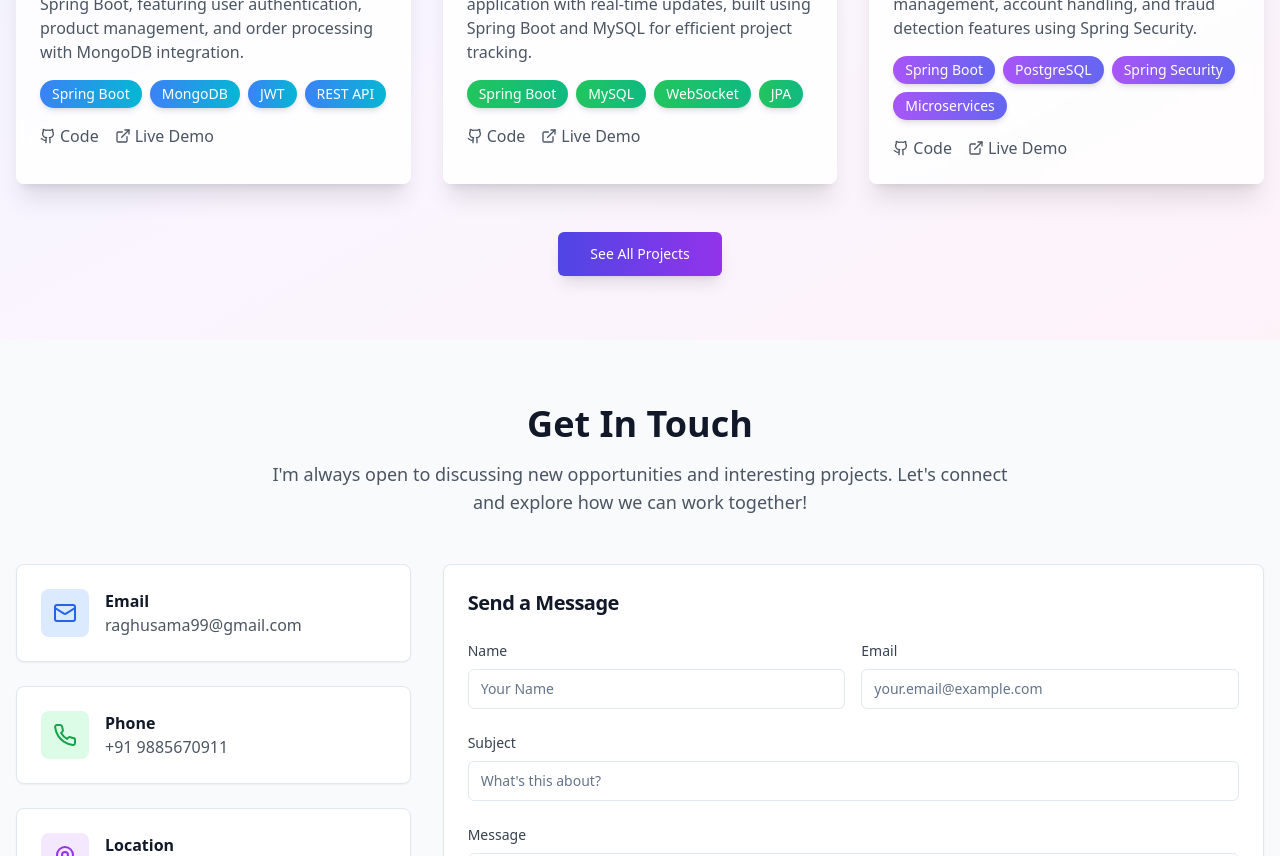
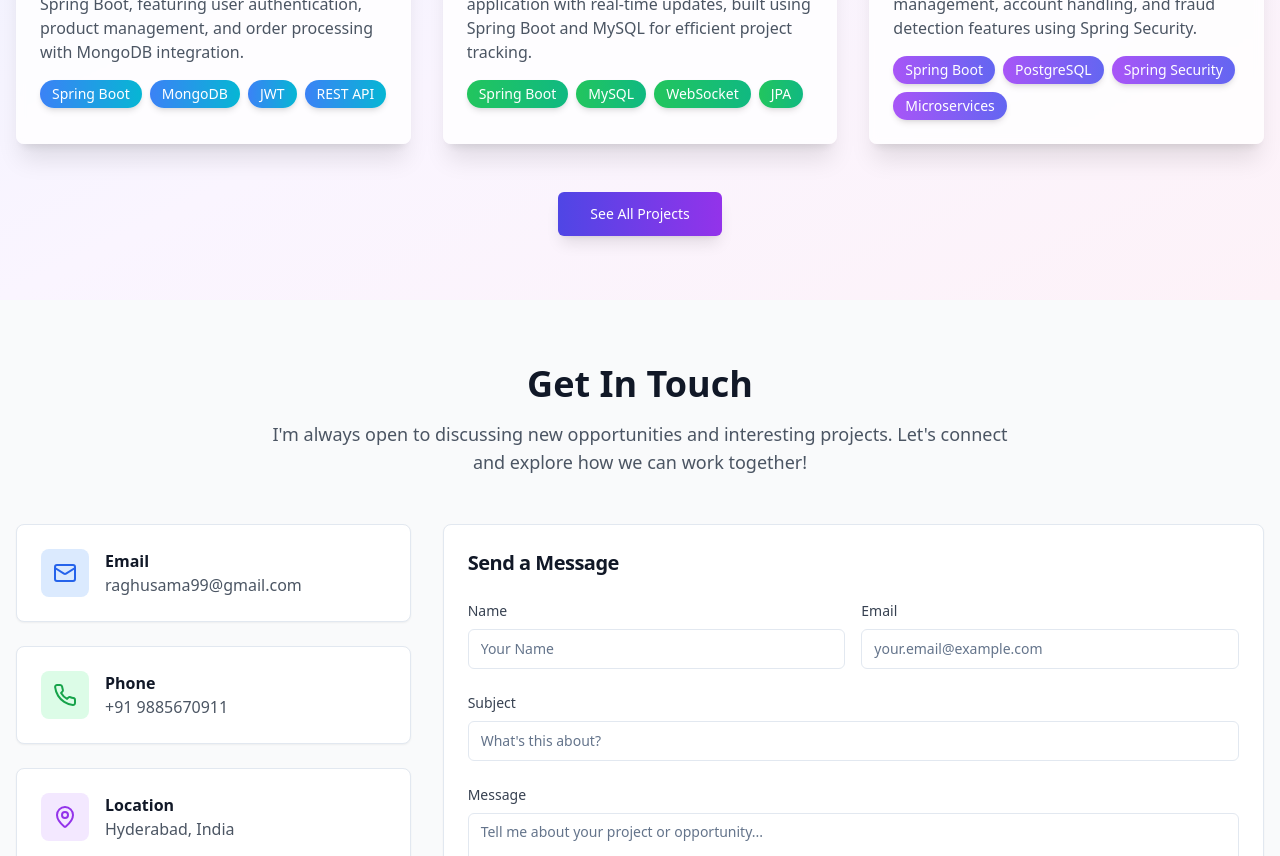
Before and after one commit to RaghuSama-Git/personal-portfolio-frontend, a React (Vite) app: page / in a window 1280 px wide. Shown: the part 4800-5656 px from the top of the page. Built offline with nearby package versions, Linux system fonts and the light colour scheme.

Commit message:
Remove live and code options
Removed live demo and code links from the projects section.

```diff
--- a/src/components/Projects.tsx
+++ b/src/components/Projects.tsx
@@ -1,7 +1,6 @@
 
 import { Button } from "@/components/ui/button";
 import { Card, CardContent, CardHeader, CardTitle } from "@/components/ui/card";
-import { Github, ExternalLink } from "lucide-react";
 import { useNavigate } from "react-router-dom";
 
 const Projects = () => {
@@ -12,24 +11,18 @@ const Projects = () => {
       title: "E-Commerce Backend API",
       description: "A robust e-commerce backend built with Spring Boot, featuring user authentication, product management, and order processing with MongoDB integration.",
       technologies: ["Spring Boot", "MongoDB", "JWT", "REST API"],
-      githubUrl: "https://github.com/example/ecommerce-api",
-      liveUrl: "https://ecommerce-api.example.com",
       gradient: "from-blue-500 to-cyan-500"
     },
     {
       title: "Task Management System",
       description: "A comprehensive task management application with real-time updates, built using Spring Boot and MySQL for efficient project tracking.",
       technologies: ["Spring Boot", "MySQL", "WebSocket", "JPA"],
-      githubUrl: "https://github.com/example/task-manager",
-      liveUrl: "https://taskmanager.example.com",
       gradient: "from-green-500 to-emerald-500"
     },
     {
       title: "Banking Application",
       description: "Secure banking application with transaction management, account handling, and fraud detection features using Spring Security.",
       technologies: ["Spring Boot", "PostgreSQL", "Spring Security", "Microservices"],
-      githubUrl: "https://github.com/example/banking-app",
-      liveUrl: "https://banking.example.com",
       gradient: "from-purple-500 to-indigo-500"
     }
   ];
@@ -56,7 +49,7 @@ const Projects = () => {
               </CardHeader>
               <CardContent>
                 <p className="text-gray-600 mb-4">{project.description}</p>
-                <div className="flex flex-wrap gap-2 mb-4">
+                <div className="flex flex-wrap gap-2">
                   {project.technologies.map((tech, techIndex) => (
                     <span
                       key={techIndex}
@@ -65,26 +58,6 @@ const Projects = () => {
                       {tech}
                     </span>
                   ))}
-                </div>
-                <div className="flex gap-4">
-                  <a
-                    href={project.githubUrl}
-                    className="flex items-center text-gray-600 hover:text-indigo-600 transition-colors font-medium"
-                    target="_blank"
-                    rel="noopener noreferrer"
-                  >
-                    <Github className="h-4 w-4 mr-1" />
-                    Code
-                  </a>
-                  <a
-                    href={project.liveUrl}
-                    className="flex items-center text-gray-600 hover:text-purple-600 transition-colors font-medium"
-                    target="_blank"
-                    rel="noopener noreferrer"
-                  >
-                    <ExternalLink className="h-4 w-4 mr-1" />
-                    Live Demo
-                  </a>
                 </div>
               </CardContent>
             </Card>
--- a/src/pages/Projects.tsx
+++ b/src/pages/Projects.tsx
@@ -1,7 +1,7 @@
 
 import { Button } from "@/components/ui/button";
 import { Card, CardContent, CardHeader, CardTitle } from "@/components/ui/card";
-import { Github, ExternalLink, ArrowLeft } from "lucide-react";
+import { ArrowLeft } from "lucide-react";
 import { useNavigate } from "react-router-dom";
 import Navigation from "@/components/Navigation";
 
@@ -12,44 +12,32 @@ const ProjectsPage = () => {
     {
       title: "E-Commerce Backend API",
       description: "A robust e-commerce backend built with Spring Boot, featuring user authentication, product management, and order processing with MongoDB integration.",
-      technologies: ["Spring Boot", "MongoDB", "JWT", "REST API"],
-      githubUrl: "https://github.com/example/ecommerce-api",
-      liveUrl: "https://ecommerce-api.example.com"
+      technologies: ["Spring Boot", "MongoDB", "JWT", "REST API"]
     },
     {
       title: "Task Management System",
       description: "A comprehensive task management application with real-time updates, built using Spring Boot and MySQL for efficient project tracking.",
-      technologies: ["Spring Boot", "MySQL", "WebSocket", "JPA"],
-      githubUrl: "https://github.com/example/task-manager",
-      liveUrl: "https://taskmanager.example.com"
+      technologies: ["Spring Boot", "MySQL", "WebSocket", "JPA"]
     },
     {
       title: "Banking Application",
       description: "Secure banking application with transaction management, account handling, and fraud detection features using Spring Security.",
-      technologies: ["Spring Boot", "PostgreSQL", "Spring Security", "Microservices"],
-      githubUrl: "https://github.com/example/banking-app",
-      liveUrl: "https://banking.example.com"
+      technologies: ["Spring Boot", "PostgreSQL", "Spring Security", "Microservices"]
     },
     {
       title: "Social Media Analytics",
       description: "Real-time social media analytics platform with data visualization and sentiment analysis using Spring Boot and Apache Kafka.",
-      technologies: ["Spring Boot", "Apache Kafka", "Redis", "Chart.js"],
-      githubUrl: "https://github.com/example/social-analytics",
-      liveUrl: "https://analytics.example.com"
+      technologies: ["Spring Boot", "Apache Kafka", "Redis", "Chart.js"]
     },
     {
       title: "Inventory Management System",
       description: "Enterprise-level inventory management system with barcode scanning, automated alerts, and comprehensive reporting features.",
-      technologies: ["Spring Boot", "MySQL", "JasperReports", "Thymeleaf"],
-      githubUrl: "https://github.com/example/inventory-system",
-      liveUrl: "https://inventory.example.com"
+      technologies: ["Spring Boot", "MySQL", "JasperReports", "Thymeleaf"]
     },
     {
       title: "Learning Management System",
       description: "Full-featured LMS with course management, student progress tracking, and interactive quizzes built with Spring Boot.",
-      technologies: ["Spring Boot", "PostgreSQL", "Spring Security", "WebSockets"],
-      githubUrl: "https://github.com/example/lms-platform",
-      liveUrl: "https://lms.example.com"
+      technologies: ["Spring Boot", "PostgreSQL", "Spring Security", "WebSockets"]
     }
   ];
 
@@ -86,7 +74,7 @@ const ProjectsPage = () => {
                 </CardHeader>
                 <CardContent>
                   <p className="text-gray-600 mb-4">{project.description}</p>
-                  <div className="flex flex-wrap gap-2 mb-4">
+                  <div className="flex flex-wrap gap-2">
                     {project.technologies.map((tech, techIndex) => (
                       <span
                         key={techIndex}
@@ -95,26 +83,6 @@ const ProjectsPage = () => {
                         {tech}
                       </span>
                     ))}
-                  </div>
-                  <div className="flex gap-4">
-                    <a
-                      href={project.githubUrl}
-                      className="flex items-center text-gray-600 hover:text-blue-600 transition-colors"
-                      target="_blank"
-                      rel="noopener noreferrer"
-                    >
-                      <Github className="h-4 w-4 mr-1" />
-                      Code
-                    </a>
-                    <a
-                      href={project.liveUrl}
-                      className="flex items-center text-gray-600 hover:text-blue-600 transition-colors"
-                      target="_blank"
-                      rel="noopener noreferrer"
-                    >
-                      <ExternalLink className="h-4 w-4 mr-1" />
-                      Live Demo
-                    </a>
                   </div>
                 </CardContent>
               </Card>
```
